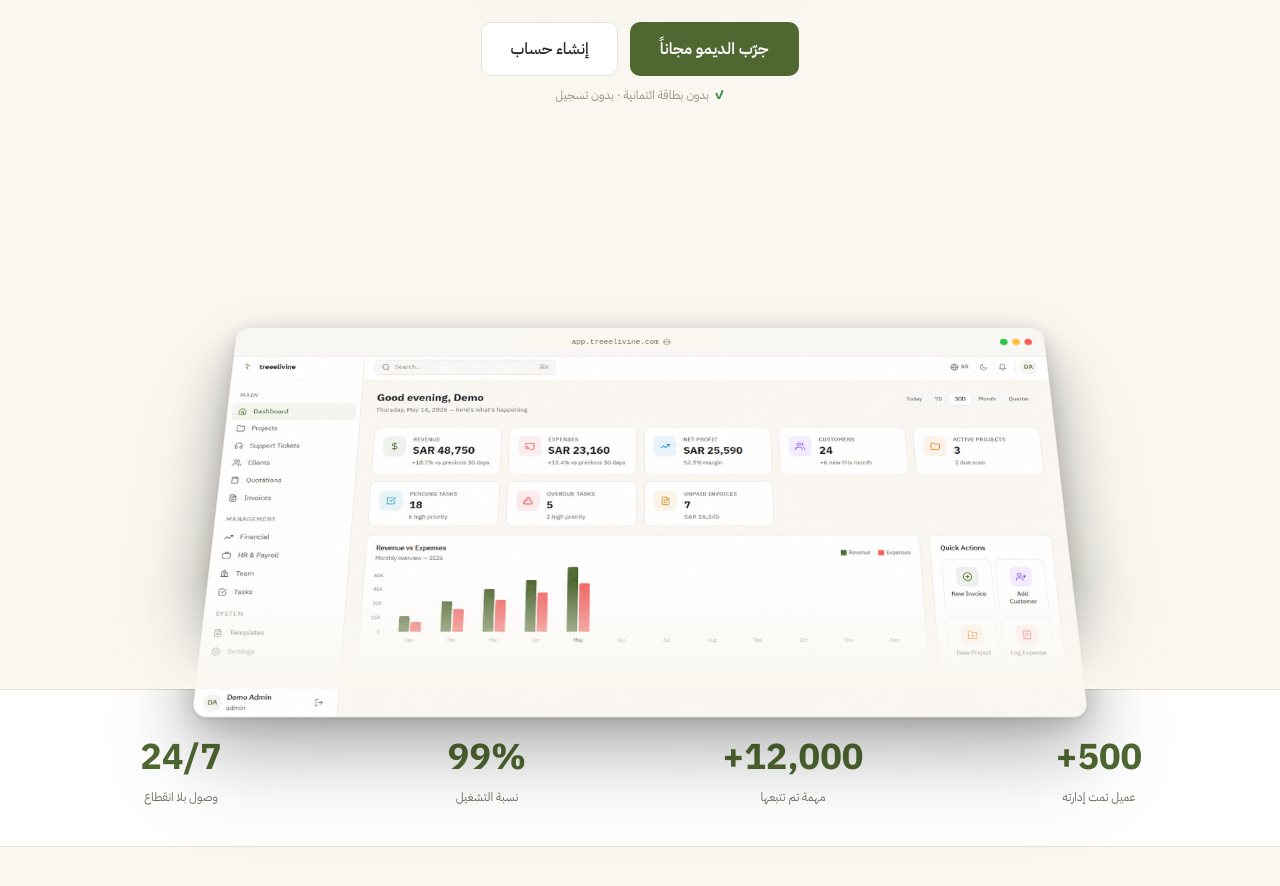
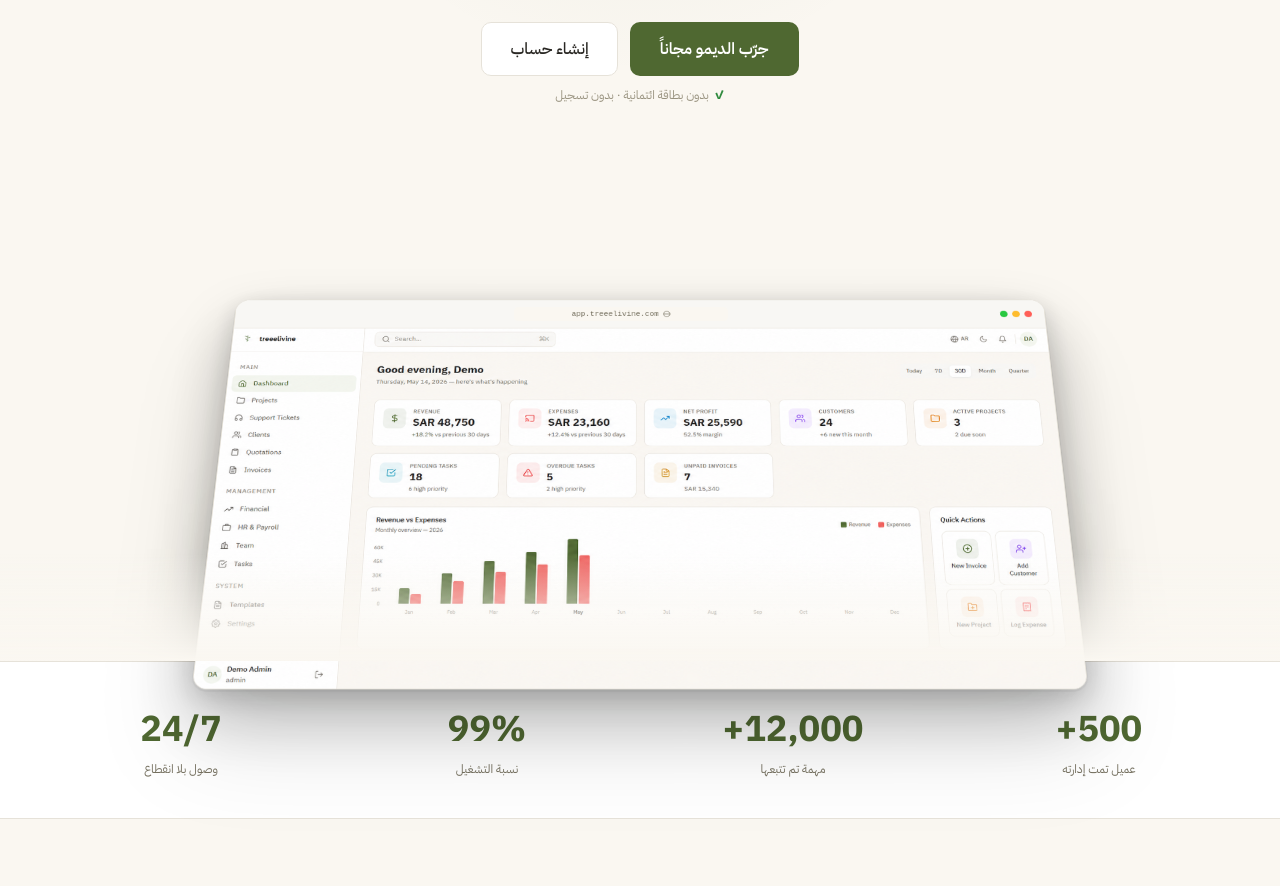
Before and after one commit to omaremad212/Treeelivine, a Next.js app: page / in a window 1280 px wide. Shown: the part 420-1306 px from the top of the page. Built offline with nearby package versions, Linux system fonts and the light colour scheme; no server answers.

Commit message:
Reduce gap between hero buttons and dashboard image

```diff
--- a/app/page.tsx
+++ b/app/page.tsx
@@ -446,7 +446,7 @@ export default function LandingPage() {
         </div>
 
         {/* ── Dashboard with perspective tilt ── */}
-        <div style={{ marginTop: 44, position: 'relative', padding: '0 clamp(8px,3vw,24px)' }}>
+        <div style={{ marginTop: 16, position: 'relative', padding: '0 clamp(8px,3vw,24px)' }}>
           {/* Bottom fade mask */}
           <div style={{ position: 'absolute', bottom: 0, insetInline: 0, height: '20%', background: `linear-gradient(to top, var(--bg-app), transparent)`, zIndex: 2, pointerEvents: 'none' }} />
 
```
